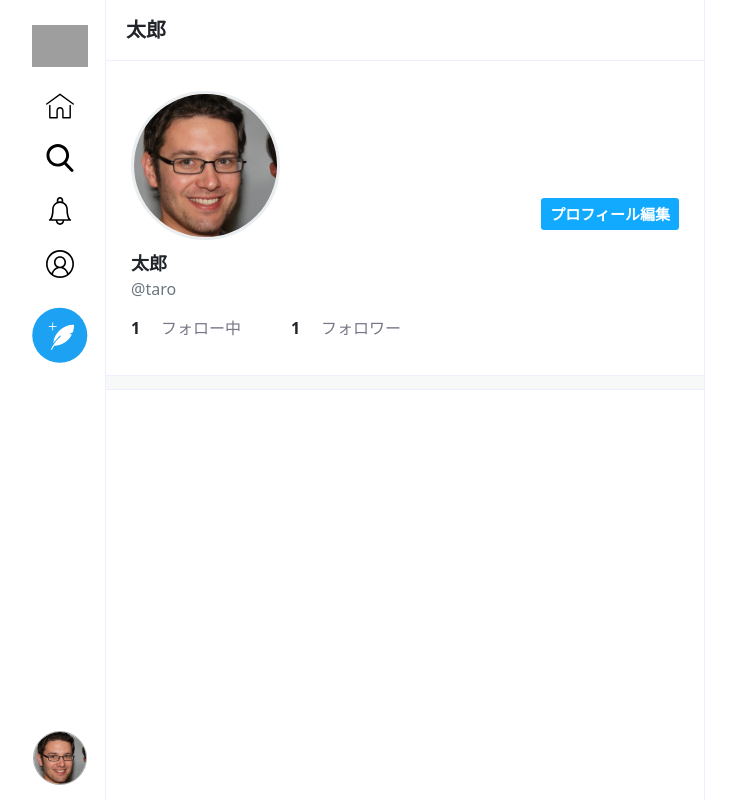
After one commit to futagami-m/TwitterClone, a PHP site: page /profile.php in a window 1280 px wide. The commit adds this page. Shown: the whole page, without its empty margins (280-1016 px from the left). Run offline with PHP 8.4, Linux system fonts and the light colour scheme; grey boxes are pictures that could not be loaded.

Commit message:
モーダル追加

```diff
--- a/Views/css/stylesheet.css
+++ b/Views/css/stylesheet.css
@@ -303,3 +303,54 @@ body.signup {
     border-color: #1af;
     color: #fff;
 }
+
+/*
+ユーザー
+****/
+.profile .profile-area {
+    padding: 25px;
+}
+
+.profile .profile-area .top {
+    display: flex;
+    justify-content: space-between;
+    align-items: flex-end;
+}
+
+.profile .profile-area .top .user {
+    width: 30%;
+    padding: 5px 15px 10px 0;
+}
+
+.profile .profile-area .top .user img {
+    width: 100%;
+    border-radius: 50%;
+    border: 3px solid rgb(235, 238, 240);
+}
+
+.profile .profile-area .top button {
+    margin-bottom: 20px;
+}
+
+.profile .profile-area .name {
+    font-size: 18px;
+    font-weight: bold;
+}
+
+.profile .profile-area .follow-follower {
+    display: flex;
+    padding: 15px 0 10px 0;
+}
+
+.profile .profile-area .follow-follower .follow-count {
+    width: 30px;
+    font-size: 16px;
+    font-weight: bold;
+}
+
+.profile .profile-area .follow-follower .follow-text {
+    width: 100px;
+    font-size: 16px;
+    margin-right: 30px;
+    color: #778;
+}
--- /dev/null
+++ b/Views/profile.php
@@ -0,0 +1,109 @@
+<!DOCTYPE html>
+<html lang="ja">
+
+<head>
+    <meta charset="UTF-8">
+    <meta http-equiv="X-UA-Compatible" content="IE=edge">
+    <meta name="viewport" content="width=device-width, initial-scale=1.0">
+    <link rel="icon" href="../Views/img/logo-twitterblue.svg">
+    <!-- Bootstrap CSS -->
+    <link href="https://cdn.jsdelivr.net/npm/bootstrap@5.0.0-beta1/dist/css/bootstrap.min.css" rel="stylesheet" integrity="sha384-giJF6kkoqNQ00vy+HMDP7azOuL0xtbfIcaT9wjKHr8RbDVddVHyTfAAsrekwKmP1" crossorigin="anonymous">
+    <link rel="stylesheet" href="../Views/css/stylesheet.css">
+    <!-- JS -->
+    <script src="https://code.jquery.com/jquery-3.6.0.js" integrity="sha256-H+K7U5CnXl1h5ywQfKtSj8PCmoN9aaq30gDh27Xc0jk=" crossorigin="anonymous" defer></script>
+    <!-- JavaScript Bundle with Popper -->
+    <script src="https://cdn.jsdelivr.net/npm/bootstrap@5.0.0-beta1/dist/js/bootstrap.bundle.min.js" integrity="sha384-ygbV9kiqUc6oa4msXn9868pTtWMgiQaeYH7/t7LECLbyPA2x65Kgf80OJFdroafW" crossorigin="anonymous" defer></script>
+    <!-- いいね！JS -->
+    <script src="../Views/js/likes.js" defer></script>
+
+    <title>プロフィール画面 / Maitter</title>
+    <meta name="description" content="プロフィール画面です">
+</head>
+
+<body class="home profile text-center">
+    <div class="container">
+        <div class="side">
+            <div class="side-inner">
+                <ul class="nav flex-column">
+                    <li class="nav-item"><a href="home.php" class="nav-link"><img src="../Views/img/logo-twitterblue.svg" alt="" class="icon"></a></li>
+                    <li class="nav-item"><a href="home.php" class="nav-link"><img src="../Views/img/icon-home.svg" alt=""></a></li>
+                    <li class="nav-item"><a href="search.php" class="nav-link"><img src="../Views/img/icon-search.svg" alt=""></a></li>
+                    <li class="nav-item"><a href="notification.php" class="nav-link"><img src="../Views/img/icon-notification.svg" alt=""></a></li>
+                    <li class="nav-item"><a href="profile.php" class="nav-link"><img src="../Views/img/icon-profile.svg" alt=""></a></li>
+                    <li class="nav-item"><a href="post.php" class="nav-link"><img src="../Views/img/icon-post-tweet-twitterblue.svg" alt="" class="post-tweet"></a></li>
+                    <li class="nav-item my-icon"><img src="../Views/img_uploaded/user/sample-person.jpg" alt="" class="js-popover" data-bs-container="body" data-bs-toggle="popover" data-bs-placement="right" data-bs-html="true" data-bs-content="<a href='profile.php'>プロフィール</a><br><a href='sign-out.php'>ログアウト</a>"></li>
+                </ul>
+            </div>
+        </div>
+        <div class="main">
+            <div class="main-header">
+                <h1>太郎</h1>
+            </div>
+
+            <!-- プロフィールエリア -->
+            <div class="profile-area">
+                <div class="top">
+                    <div class="user"><img src="../Views/img_uploaded/user/sample-person.jpg" alt=""></div>
+                    <button class="btn btn-reverse btn-sm" data-bs-toggle="modal" data-bs-target="#js-modal">プロフィール編集</button>
+
+                     <!-- モーダルエリア       -->
+                    <div class="modal fade" id="js-modal" tabindex="-1" aria-hidden="true">
+                        <div class="modal-dialog">
+                            <div class="modal-content">
+                                <form action="profile.php" method="post" enctype="multipart/form-data">
+
+                                    <div class="modal-header">
+                                        <h5 class="modal-title">プロフィールを編集</h5>
+                                        <button class="btn-close" type="button" data-bs-dismiss="modal" aria-label="Close"></button>
+                                    </div>
+                                    <div class="modal-body">
+                                        <div class="user">
+                                            <img src="../Views/img_uploaded/user/sample-person.jpg" alt="">
+                                        </div>
+                                        <div class="mb-3">
+                                            <label for="" class="mb-1">プロフィール写真</label>
+                                            <input type="file" class="form-control form-control-sm" name="image">
+                                        </div>
+
+                                        <input type="text" class="form-control mb-4" name="nickname" value="太郎" placeholder="ニックネーム" maxlength="50" required>
+                                        <input type="text" class="form-control mb-4" name="name" value="taro" placeholder="ユーザー名" maxlength="50" required>
+                                        <input type="email" class="form-control mb-4" name="email" value="taro@techis.jp" placeholder="メールアドレス" maxlength="254" required>
+                                        <input type="password" class="form-control mb-4" name="password" value="" placeholder="パスワードを変更する場合ご入力ください" minlength="4" maxlength="128">
+                                    </div>
+
+                                    <div class="modal-footer">
+                                        <button class="btn btn-reverse" data-bs-dismiss="modal">キャンセル</button>
+                                        <button class="btn" type="submit">保存する</button>
+                                    </div>
+                                </form>
+                            </div>
+                        </div>
+                    </div>
+
+                </div>
+
+                <div class="name">太郎</div>
+                <div class="text-muted">@taro</div>
+
+                <div class="follow-follower">
+                    <div class="follow-count">1</div>
+                    <div class="follow-text">フォロー中</div>
+                    <div class="follow-count">1</div>
+                    <div class="follow-text">フォロワー</div>
+                </div>
+            </div>
+
+            <!-- 仕切りエリア -->
+            <div class="ditch"></div>
+
+            <!-- TODO: つぶやき一覧エリア -->
+        </div>
+    </div>
+    <script>
+        document.addEventListener('DOMContentLoaded', function() {
+            $('.js-popover').popover();
+        }, false);
+    </script>
+</body>
+
+</html>
```
